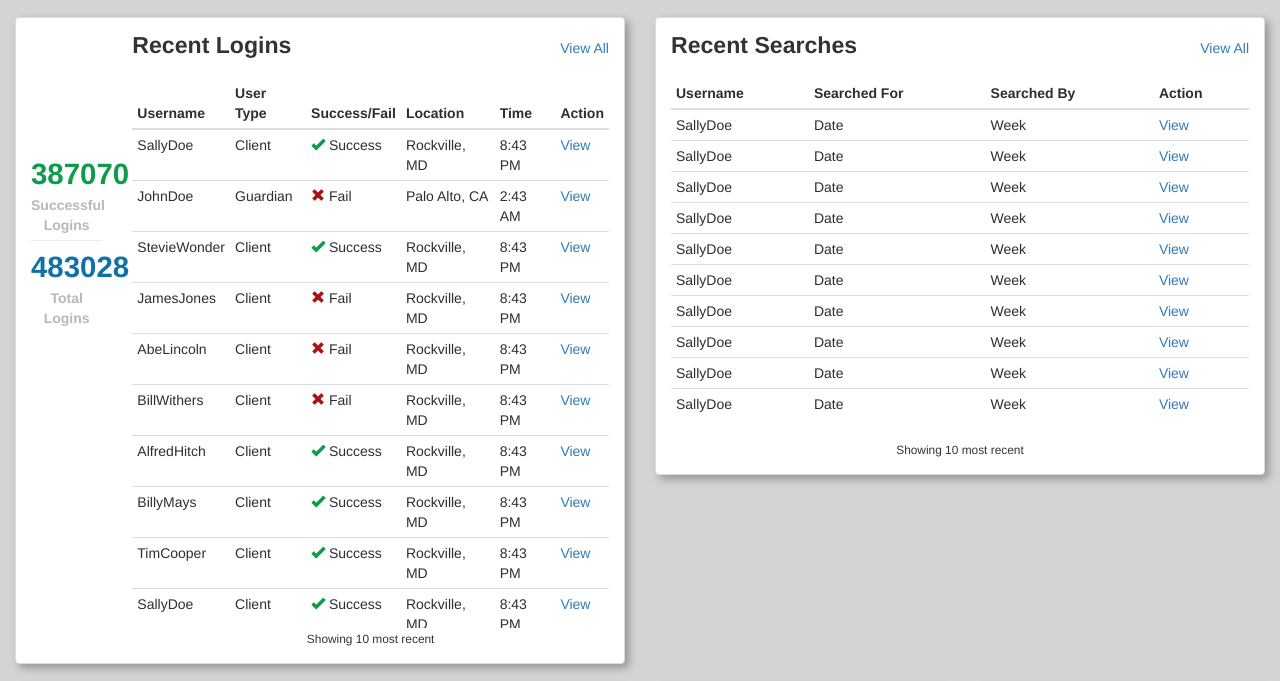
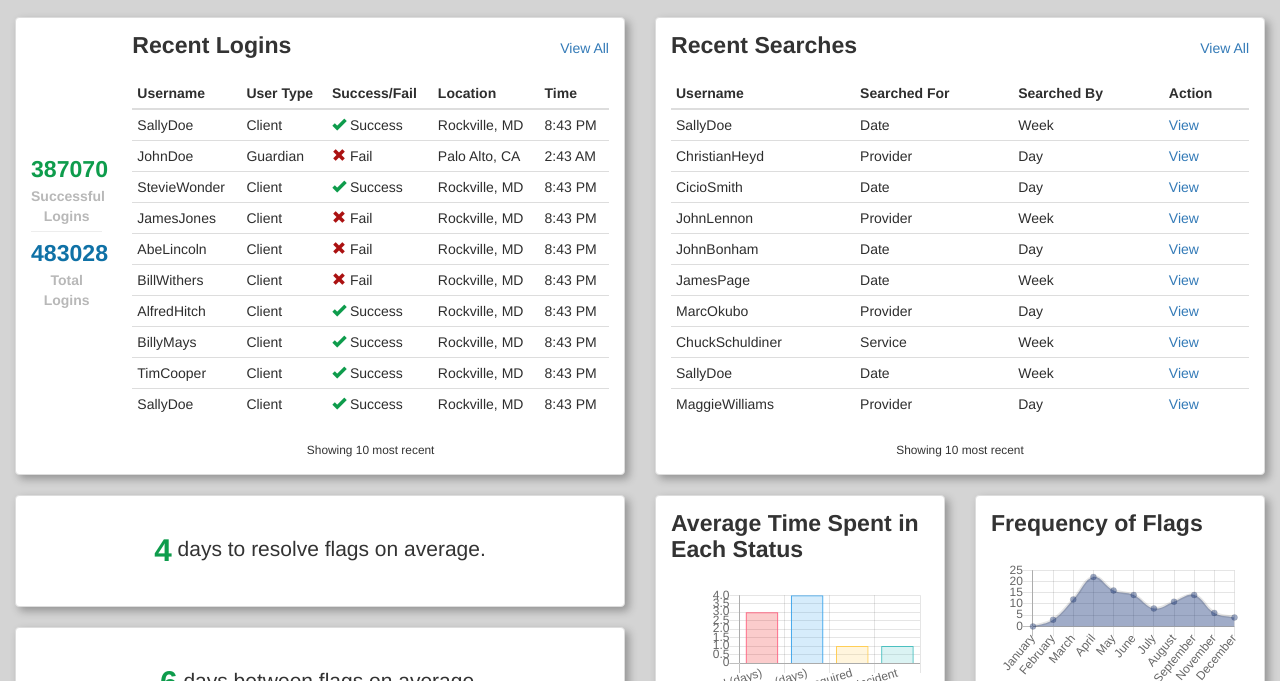
Before and after one commit to christianhfei/teft2_dashboard, a website: page index.html in a window 1280 px wide. Shown: the part 53-734 px from the top of the page. Drawn offline with nearby package versions, Linux system fonts and the light colour scheme.

Commit message:
Change to layout and styles

```diff
--- a/css/main.less
+++ b/css/main.less
@@ -107,7 +107,7 @@ div.daysToResolve, div.timeBetweenFlags{
             div.row{
                 div{
                     height: 80px;
-                    padding-top: 4%;
+                    padding-top: 25px;
                     span{
                         font-size: 150%;
                         line-height: 25px;
@@ -126,7 +126,7 @@ div.daysToResolve, div.timeBetweenFlags{
 div.outerColumn{
     padding: 0;
 }
-@media only screen and (max-width : 1260px) {
+@media only screen and (max-width : 1410px) {
 
 
 
@@ -145,6 +145,53 @@ div.outerColumn{
         }
     }
 
+    // div.daysToResolve, div.timeBetweenFlags{
+    //     div.panel.panel-default{
+    //         div.panel-body{
+    //             text-align: center;
+    //             div.row{
+    //                 div{
+    //                     height: 80px;
+    //                     padding-top: 15px;
+    //                     span{
+    //                         font-size: 130%;
+    //                         line-height: 25px;
+    //                         vertical-align: middle;
+    //                         span{
+
+    //                             font-weight: bold;
+    //                             color: @green;
+    //                         }
+    //                     }
+    //                 }
+    //             }
+    //         }
+    //     }
+    // }
+
+}
+
+@media only screen and (max-width :1199px){
+    .panel{
+        .panel-body{
+            div.loginStats{
+                div.outerContainer{
+                    position: static;
+                    div{
+                        span{
+                            font-size: 200%;
+
+                        }
+                    }
+                }
+            }
+
+            div.table-responsive{
+                max-height: 250px;
+            }
+        }
+    }
+
     div.daysToResolve, div.timeBetweenFlags{
         div.panel.panel-default{
             div.panel-body{
@@ -152,7 +199,7 @@ div.outerColumn{
                 div.row{
                     div{
                         height: 80px;
-                    padding-top: 5%;
+                        padding-top: 15px;
                         span{
                             font-size: 130%;
                             line-height: 25px;
@@ -168,6 +215,7 @@ div.outerColumn{
             }
         }
     }
+
 
 }
 
--- a/index.html
+++ b/index.html
@@ -48,8 +48,9 @@
       <div class="clearfix"><br></div>
       <div class="row firstRow">
 
+        <div class="col-xs-12 col-sm-12 col-md-6 col-lg-6 outerColumn">
           <!-- Login Card -->
-        <div class="col-xs-12 col-sm-12 col-md-6 col-lg-6">
+          <div class="col-xs-12 col-sm-12 col-md-12 col-lg-12">
             <div class="panel panel-default">
               <div class="panel-body">
                 <div class="row ">
@@ -76,7 +77,6 @@
                             <th>Success/Fail</th>
                             <th>Location</th>
                             <th>Time</th>
-                          <th>Action</th>
                           </tr>
                         </thead>
                         <tbody>
@@ -86,7 +86,6 @@
                             <td><span class="glyphicon glyphicon-ok"></span> Success</td>
                             <td>Rockville, MD</td>
                             <td>8:43 PM</td>
-                          <td><a>View</a></td>
                           </tr>
                           <tr class="">
                             <td>JohnDoe</td>
@@ -94,7 +93,6 @@
                             <td><span class="glyphicon glyphicon-remove"></span> Fail</td>
                             <td>Palo Alto, CA</td>
                             <td>2:43 AM</td>
-                          <td><a href="#">View</a></td>
                           </tr>
                           <tr class="">
                             <td>StevieWonder</td>
@@ -102,7 +100,6 @@
                             <td><span class="glyphicon glyphicon-ok"></span> Success</td>
                             <td>Rockville, MD</td>
                             <td>8:43 PM</td>
-                          <td><a>View</a></td>
                           </tr>
                           <tr class="">
                             <td>JamesJones</td>
@@ -110,7 +107,6 @@
                             <td><span class="glyphicon glyphicon-remove"></span> Fail</td>
                             <td>Rockville, MD</td>
                             <td>8:43 PM</td>
-                          <td><a>View</a></td>
                           </tr>
                           <tr class="">
                             <td>AbeLincoln</td>
@@ -118,7 +114,6 @@
                             <td><span class="glyphicon glyphicon-remove"></span> Fail</td>
                             <td>Rockville, MD</td>
                             <td>8:43 PM</td>
-                          <td><a>View</a></td>
                           </tr>
                           <tr class="">
                             <td>BillWithers</td>
@@ -126,7 +121,6 @@
                             <td><span class="glyphicon glyphicon-remove"></span> Fail</td>
                             <td>Rockville, MD</td>
                             <td>8:43 PM</td>
-                          <td><a>View</a></td>
                           </tr>
                           <tr class="">
                             <td>AlfredHitch</td>
@@ -134,7 +128,6 @@
                             <td><span class="glyphicon glyphicon-ok"></span> Success</td>
                             <td>Rockville, MD</td>
                             <td>8:43 PM</td>
-                          <td><a>View</a></td>
                           </tr>
                           <tr class="">
                             <td>BillyMays</td>
@@ -142,7 +135,6 @@
                             <td><span class="glyphicon glyphicon-ok"></span> Success</td>
                             <td>Rockville, MD</td>
                             <td>8:43 PM</td>
-                          <td><a>View</a></td>
                           </tr>
                           <tr class="">
                             <td>TimCooper</td>
@@ -150,7 +142,6 @@
                             <td><span class="glyphicon glyphicon-ok"></span> Success</td>
                             <td>Rockville, MD</td>
                             <td>8:43 PM</td>
-                          <td><a>View</a></td>
                           </tr>
                           <tr class="">
                             <td>SallyDoe</td>
@@ -158,7 +149,6 @@
                             <td><span class="glyphicon glyphicon-ok"></span> Success</td>
                             <td>Rockville, MD</td>
                             <td>8:43 PM</td>
-                          <td><a>View</a></td>
                           </tr>
                         </tbody>
                       </table>
@@ -169,7 +159,20 @@
               </div>
             </div>
           </div><!-- /end Login Card -->
+          <div class="col-md-12 loginStats visible-md">
+            <div class="panel panel-default">
+              <div class="panel-body">
+                <div class="col-xs-12 col-sm-12 col-md-12 col-lg-12 loginStats">
+                    <div class="outerContainer">
+                      <div class="successfulLogins"><span>387070</span> Successful Logins</div>
+                      <div class="totalLogins"><span>483028</span> Total Logins</div>
+                    </div>
+                  </div>
+              </div>
+            </div>
+          </div>
 
+        </div>
         <div class="col-xs-12 col-sm-12 col-md-6 col-lg-6 outerColumn">
 
           <div class="col-xs-12 col-sm-12 col-md-12 col-lg-12 recentSearches">
@@ -199,8 +202,44 @@
                           <td><a href="#">View</a></td>
                         </tr>
                         <tr>
-                          <td>SallyDoe</td>
+                          <td>ChristianHeyd</td>
+                          <td>Provider</td>
+                          <td>Day</td>
+                          <td><a href="#">View</a></td>
+                        </tr>
+                        <tr>
+                          <td>CicioSmith</td>
                           <td>Date</td>
+                          <td>Day</td>
+                          <td><a href="#">View</a></td>
+                        </tr>
+                        <tr>
+                          <td>JohnLennon</td>
+                          <td>Provider</td>
+                          <td>Week</td>
+                          <td><a href="#">View</a></td>
+                        </tr>
+                        <tr>
+                          <td>JohnBonham</td>
+                          <td>Date</td>
+                          <td>Day</td>
+                          <td><a href="#">View</a></td>
+                        </tr>
+                        <tr>
+                          <td>JamesPage</td>
+                          <td>Date</td>
+                          <td>Week</td>
+                          <td><a href="#">View</a></td>
+                        </tr>
+                        <tr>
+                          <td>MarcOkubo</td>
+                          <td>Provider</td>
+                          <td>Day</td>
+                          <td><a href="#">View</a></td>
+                        </tr>
+                        <tr>
+                          <td>ChuckSchuldiner</td>
+                          <td>Service</td>
                           <td>Week</td>
                           <td><a href="#">View</a></td>
                         </tr>
@@ -211,45 +250,9 @@
                           <td><a href="#">View</a></td>
                         </tr>
                         <tr>
-                          <td>SallyDoe</td>
-                          <td>Date</td>
-                          <td>Week</td>
-                          <td><a href="#">View</a></td>
-                        </tr>
-                        <tr>
-                          <td>SallyDoe</td>
-                          <td>Date</td>
-                          <td>Week</td>
-                          <td><a href="#">View</a></td>
-                        </tr>
-                        <tr>
-                          <td>SallyDoe</td>
-                          <td>Date</td>
-                          <td>Week</td>
-                          <td><a href="#">View</a></td>
-                        </tr>
-                        <tr>
-                          <td>SallyDoe</td>
-                          <td>Date</td>
-                          <td>Week</td>
-                          <td><a href="#">View</a></td>
-                        </tr>
-                        <tr>
-                          <td>SallyDoe</td>
-                          <td>Date</td>
-                          <td>Week</td>
-                          <td><a href="#">View</a></td>
-                        </tr>
-                        <tr>
-                          <td>SallyDoe</td>
-                          <td>Date</td>
-                          <td>Week</td>
-                          <td><a href="#">View</a></td>
-                        </tr>
-                        <tr>
-                          <td>SallyDoe</td>
-                          <td>Date</td>
-                          <td>Week</td>
+                          <td>MaggieWilliams</td>
+                          <td>Provider</td>
+                          <td>Day</td>
                           <td><a href="#">View</a></td>
                         </tr>
                       </tbody>
@@ -263,7 +266,7 @@
         </div>
         <!-- /end recent searches table-->
         <!-- days to resolve -->
-        <div class="col-xs-12 col-sm-6 col-md-4 hidden-lg daysToResolve">
+        <div class="col-xs-12 col-sm-6 col-md-6 hidden-lg daysToResolve">
           <div class="panel panel-default">
             <div class="panel-body">
               <div class="row">
@@ -275,7 +278,7 @@
           </div>
         </div><!-- /end days to resolve -->
 
-        <div class="col-xs-12 col-sm-6 col-md-4 hidden-lg timeBetweenFlags">
+        <div class="col-xs-12 col-sm-6 col-md-6 hidden-lg timeBetweenFlags">
           <div class="panel panel-default">
             <div class="panel-body">
               <div class="row">
```
Also changed, not shown: css/main.css. Lines whose indentation alone changed are shown as unchanged.
